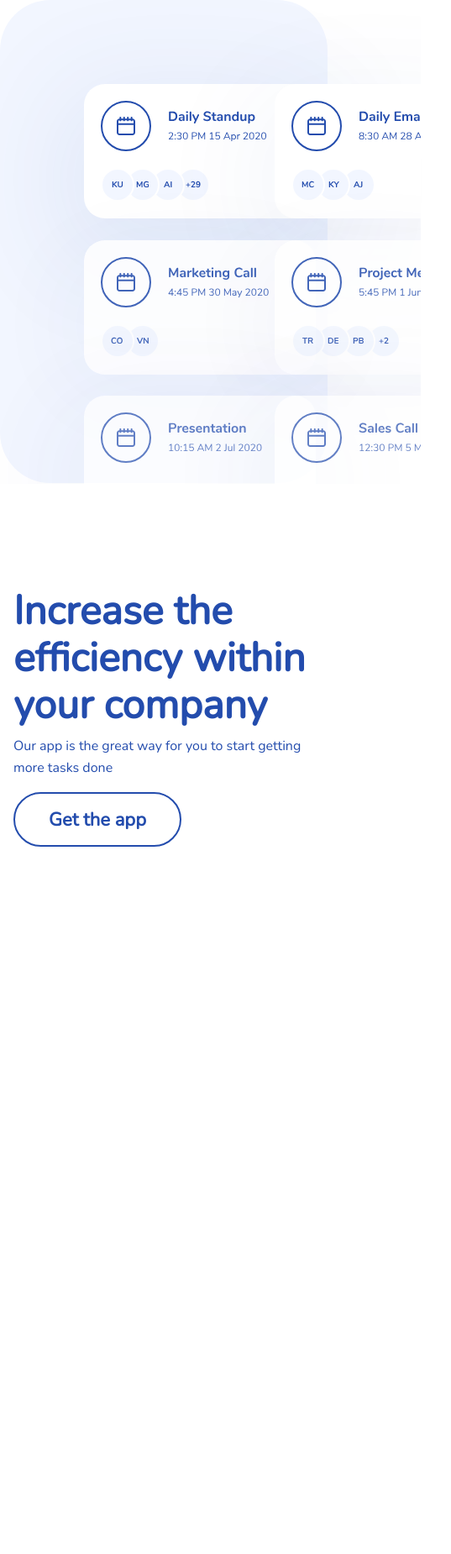
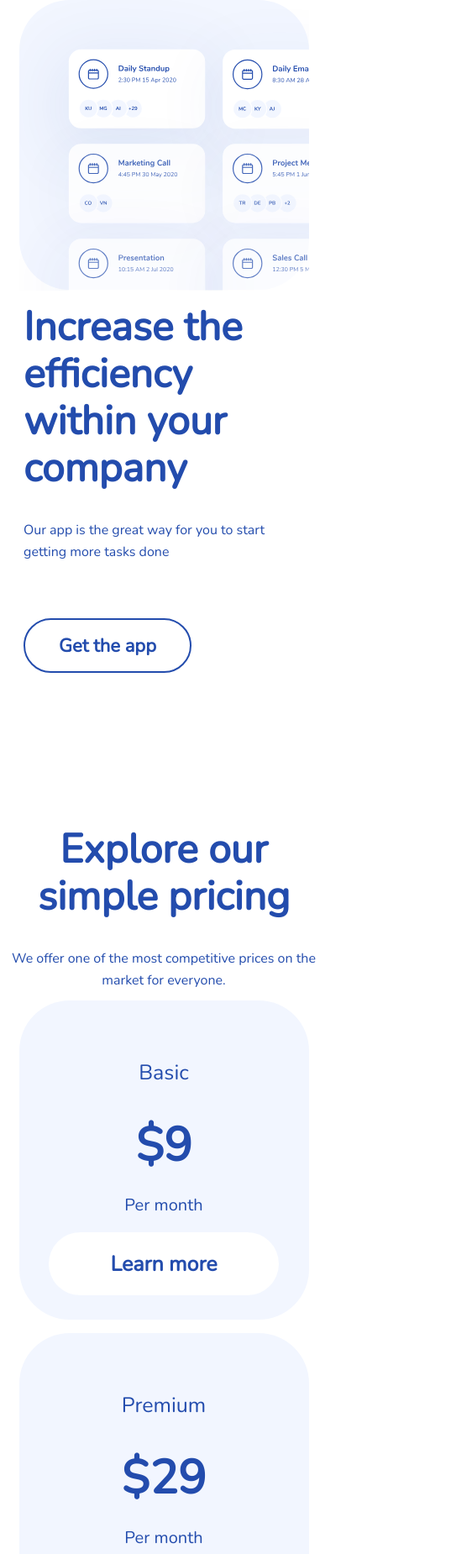
Before and after one commit to makna-ak/fp2, a plain HTML site: page index.html in a window 390 px wide. Shown: the top 1850 px of the page at 84% size, 537 px wide, since content can reach past the window. Before the commit the page ends 1024 px from the top, so only its background shows below. Drawn offline with nearby package versions, Linux system fonts and the light colour scheme.

Commit message:
add pricing, about and pricing already responsive

```diff
--- a/index.html
+++ b/index.html
@@ -13,15 +13,15 @@
 
 </head>
 <body>
-    <div class="about">
+    <div class="container about">
         <div class="card mb-3 border-0">
             <div class="row g-0">
                 <div class="col-md-6 order-2 order-lg-1 card-content">
                     <div class="card-body">
-                        <h5 class="card-title">
+                        <h5 class="title">
                             Increase the efficiency within your company
                         </h5>
-                        <p class="card-text">
+                        <p class="text">
                             Our app is the great way for you to start getting more tasks done
                         </p>
                         <button class="getApp">Get the app</button>
@@ -30,30 +30,73 @@
                 <div class="col-md-6 order-1 order-lg-2 card card-image border-0">
                     <div class="row row-cols-2 ui-components">
                         <div class="col card-ui-1">
-                            <img src="assets/about/Card 1.svg" alt="Daily Standup" class="">
+                            <img src="assets/about/Card 1.svg" alt="Daily Standup" class="card-svg-1">
                         </div>
                         <div class="col card-ui-1">
-                            <img src="assets/about/Card 2.svg" alt="" class="">
+                            <img src="assets/about/Card 2.svg" alt="" class="card-svg-2">
                         </div>
                         <div class="col card-ui-2">
-                            <img src="assets/about/Card 3.svg" alt="" class="">
+                            <img src="assets/about/Card 3.svg" alt="" class="card-svg-1">
                         </div>
                         <div class="col card-ui-2">
-                            <img src="assets/about/Card 4.svg" alt="" class="">
+                            <img src="assets/about/Card 4.svg" alt="" class="card-svg-2">
                         </div>
                         <div class="col card-ui-2">
-                            <img src="assets/about/Card 5.svg" alt="" class="">
+                            <img src="assets/about/Card 5.svg" alt="" class="card-svg-1">
                         </div>
                         <div class="col card-ui-2">
-                            <img src="assets/about/Card 6.svg" alt="" class="">
+                            <img src="assets/about/Card 6.svg" alt="" class="card-svg-2">
                         </div>
                     </div>
                 </div>
             </div>
         </div>
     </div>
-    <div class="pricing">
-
+    <div class="container pricing">
+        <div class="row">
+            <div class="col-12">
+                <div class="pricing-section">
+                    <h5 class="title pricing-title">Explore our simple pricing</h5>
+                    <p class="text pricing-text">We offer one of the most competitive prices on the market for everyone.</p>
+                </div>
+            </div>
+            <div class="col-12">
+                <div class="pricing-table">
+                    <div class="row row-cols-1 row-cols-lg-3">
+                        <div class="col">
+                            <div class="card card-pricing text-center mb-3">
+                                <div class="card-body">
+                                  <h5 class="card-title">Basic</h5>
+                                  <p class="card-price">$9</p>
+                                  <p class="card-text">Per month</p>
+                                  <button class="button-price">Learn more</button>
+                                </div>
+                            </div>
+                        </div>
+                        <div class="col">
+                            <div class="card card-pricing text-center mb-3">
+                                <div class="card-body">
+                                  <h5 class="card-title">Premium</h5>
+                                  <p class="card-price">$29</p>
+                                  <p class="card-text">Per month</p>
+                                  <button class="button-price">Learn more</button>
+                                </div>
+                            </div>
+                        </div>
+                        <div class="col">
+                            <div class="card card-pricing text-center mb-3">
+                                <div class="card-body">
+                                  <h5 class="card-title">Enterprise</h5>
+                                  <p class="card-price">$129</p>
+                                  <p class="card-text">Per month</p>
+                                  <button class="button-price">Learn more</button>
+                                </div>
+                            </div>
+                        </div>
+                    </div>
+                </div>
+            </div>
+        </div>
     </div>
     <script src="https://cdn.jsdelivr.net/npm/bootstrap@5.3.2/dist/js/bootstrap.bundle.min.js" integrity="sha384-C6RzsynM9kWDrMNeT87bh95OGNyZPhcTNXj1NW7RuBCsyN/o0jlpcV8Qyq46cDfL" crossorigin="anonymous"></script>
 </body>
--- a/styles/style.css
+++ b/styles/style.css
@@ -1,32 +1,87 @@
+@media (max-width: 600px) {
+
+    .card-image {
+        border-radius: 60px;
+        background: #F2F6FF;
+        width: 345px;
+        height: 345px;
+        flex-shrink: 0;
+        margin: auto;
+    }
+
+    .card-ui-1 {
+        height: 91px;
+    }
+
+    .card-ui-2 {
+        height: 113px;
+    }
+
+    .card-svg-1 {
+        width: 316px;
+    }
+    .card-svg-2 {
+        width: 197.5px;
+    }
+
+    .card-pricing {
+        width: 345px;
+    }
+}
+
+@media (min-width: 601px) {
+    .card-image {
+        border-radius: 60px;
+        background: #F2F6FF;
+        width: 575px;
+        height: 575px;
+        flex-shrink: 0;
+        margin: auto;
+    }
+
+    .card-ui-1 {
+        height: 150px;
+    }
+
+    .card-ui-2 {
+        height: 185px;
+    }
+
+    .card-pricing {
+        width: 380px;
+    }
+}
+
 .about, .pricing {
     display: flex;
     justify-content: center;
     align-items: center;
+    padding-bottom: 150px;
 }
 
 .card-content {
-    padding-top: 108px;
-    padding-bottom: 107px;
     width: 400px;
-    height: 360px;
+    margin: auto;
 }
 
-.card-title {
+.title {
     color: #234CAD;
     font-family: 'Nunito';
     font-size: 48px;
     font-style: normal;
     font-weight: 700;
     line-height: 56px; /* 116.667% */
+    padding-bottom: 25px;
 }
 
-.card-text {
+.text {
     color: #234CAD;
     font-family: Nunito;
     font-size: 16px;
     font-style: normal;
     font-weight: 400;
     line-height: 26px; /* 162.5% */
+    padding-bottom: 50px;
 }
 
 .getApp {
@@ -55,22 +110,103 @@
     box-shadow: 0 8px 12px 0 rgba(0,0,0,0.2)
 }
 
-.card-image {
+/* .card-image {
     border-radius: 60px;
     background: #F2F6FF;
     width: 575px;
     height: 575px;
     flex-shrink: 0;
-}
+    margin: auto;
+} */
 
-.card-ui-1 {
-    height: 150px;
-}
 
-.card-ui-2 {
-    height: 185px;
-}
 
 .row-cols-2 > * {
     width: 40%;
 }
+
+.pricing-section {
+    height: 133px;
+    text-align: center;
+    margin: auto;
+    margin-bottom: 75px;
+}
+
+.pricing-text {
+    width: 365px;
+    margin: auto;
+}
+
+.pricing-table {
+    display: flex;
+    justify-content: center;
+}
+
+.card-title {
+    color: #234CAD;
+    text-align: center;
+    font-family: Nunito;
+    font-size: 25px;
+    font-style: normal;
+    font-weight: 400;
+    line-height: 40px; /* 160% */
+    padding-top: 50px;
+}
+
+.card-price {
+    color: #234CAD;
+    text-align: center;
+    font-family: Nunito;
+    font-size: 56px;
+    font-style: normal;
+    font-weight: 700;
+    line-height: 48px; /* 85.714% */
+    padding-top: 35px;
+}
+
+.card-text {
+    color: #234CAD;
+    text-align: center;
+    font-family: Nunito;
+    font-size: 20px;
+    font-style: normal;
+    font-weight: 400;
+    line-height: 32px; /* 160% */
+    padding-top: 15px;
+}
+
+.card-pricing {
+    margin: auto;
+    border-radius: 60px;
+    background: #F2F6FF;
+    border-style: none;
+    height: 380px;
+    flex-shrink: 0;
+    transition: all 0.1s ease;
+}
+
+.button-price {
+    border-radius: 37.5px;
+    background: #FFF;
+    width: 274px;
+    height: 75px;
+    flex-shrink: 0;
+    color: #234CAD;
+    text-align: center;
+    font-family: Nunito;
+    font-size: 25px;
+    font-style: normal;
+    font-weight: 700;
+    line-height: 40px; /* 160% */
+    border-style: none;
+}
+
+.card-pricing:hover {
+    border: 3px solid #234CAD;
+    background: transparent;
+}
+
+.card-pricing:hover .button-price {
+    border-radius: 37.5px;
+    border: 3px solid #234CAD;
+}
```
